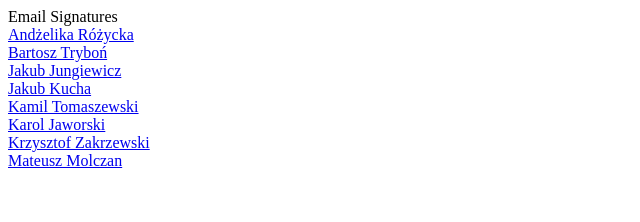
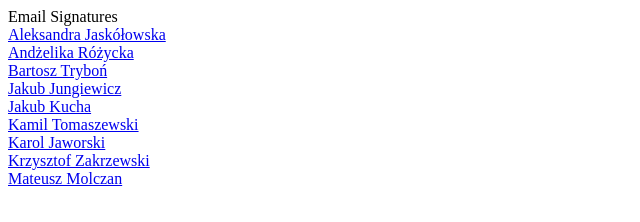
Before and after one commit to Kubster96/handshake-email-signature, a plain HTML site: page index.html in a window 1280 px wide. Shown: the whole page, without its empty margins (0-640 px from the left). Drawn offline with Linux system fonts and the light colour scheme.

Commit message:
Aleksandra Jaskółowska

```diff
--- a/index.html
+++ b/index.html
@@ -10,6 +10,7 @@
 <body>
     <div>Email Signatures</div>
     <div class="employees">
+        <a href="email-signatures/aleksandra-jaskolowska.html">Aleksandra Jaskółowska</a>
         <a href="email-signatures/andzelika-rozycka.html">Andżelika Różycka</a>
         <a href="email-signatures/bartosz-trybon.html">Bartosz Tryboń</a>
         <a href="email-signatures/jakub-jungiewicz.html">Jakub Jungiewicz</a>
```
Also changed, not shown: email-signatures/aleksandra-jaskolowska.html (added, +1 -0 lines), portraits/aleksandra-jaskolowska.png (added).
